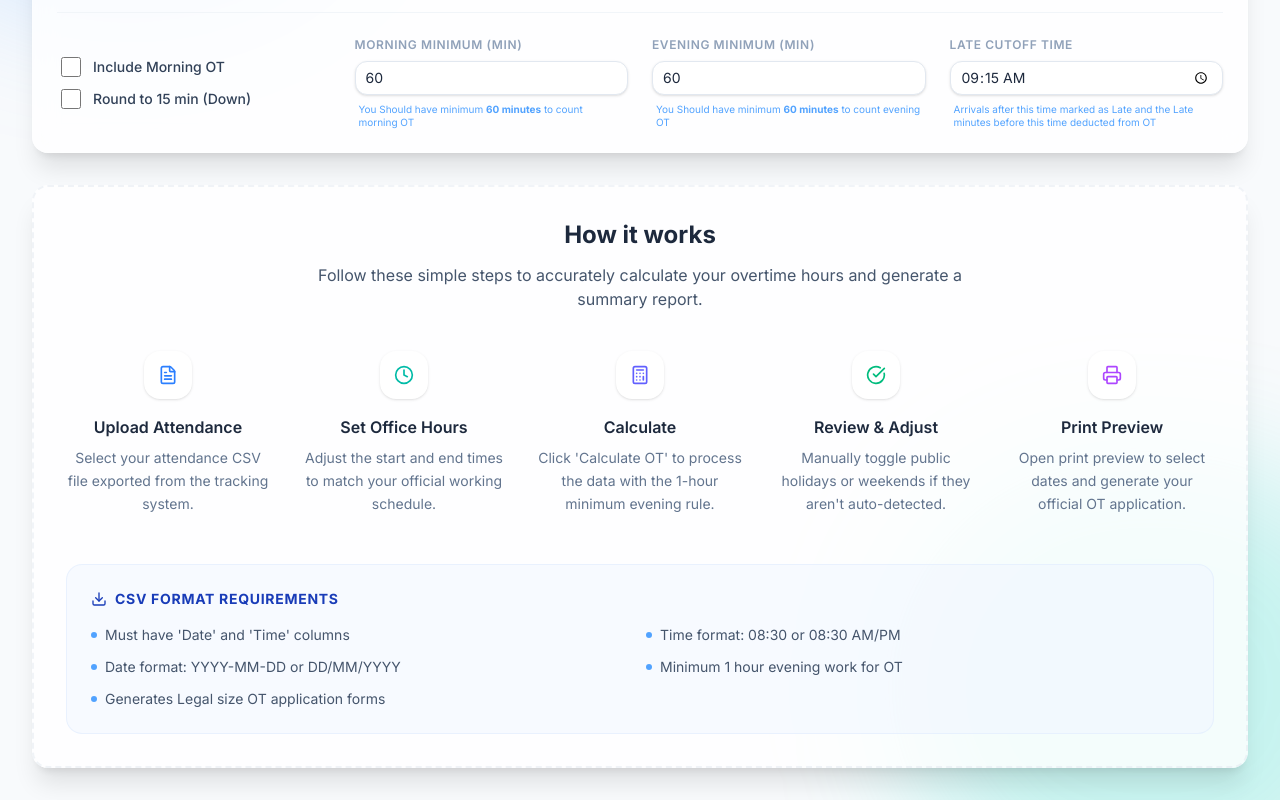
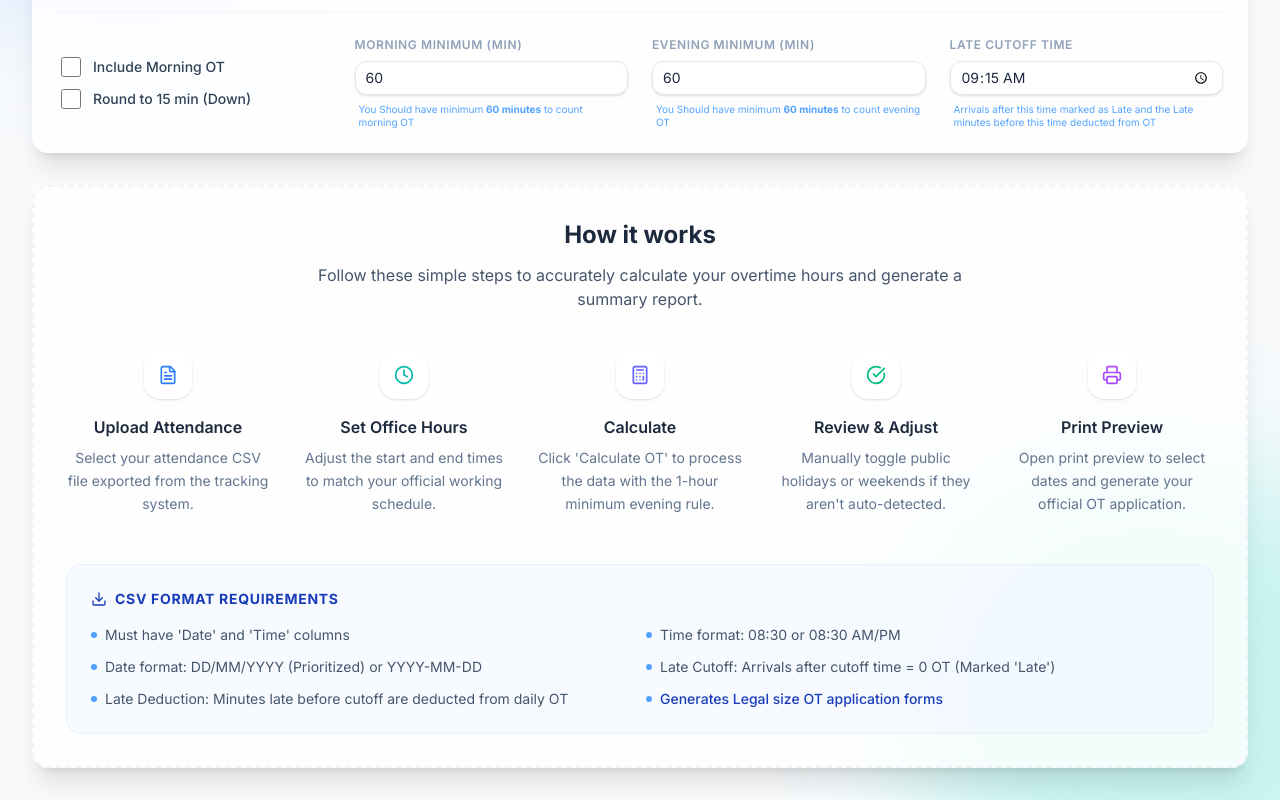
Before and after one commit to Dushan-456/OT-Calculator, a React (Vite) app: page / in a window 1280 px wide. Shown: the part 318-1118 px from the top of the page. Built offline with nearby package versions, Linux system fonts and the light colour scheme.

Commit message:
Update Instructions.jsx

```diff
--- a/src/components/Instructions.jsx
+++ b/src/components/Instructions.jsx
@@ -70,13 +70,17 @@ export default function Instructions() {
             </li>
             <li className="flex items-center gap-2">
               <div className="w-1.5 h-1.5 rounded-full bg-blue-400"></div>
-              Date format: YYYY-MM-DD or DD/MM/YYYY
+              Date format: DD/MM/YYYY (Prioritized) or YYYY-MM-DD
             </li>
             <li className="flex items-center gap-2">
               <div className="w-1.5 h-1.5 rounded-full bg-blue-400"></div>
-              Minimum 1 hour evening work for OT
+              Late Cutoff: Arrivals after cutoff time = 0 OT (Marked 'Late')
             </li>
             <li className="flex items-center gap-2">
+              <div className="w-1.5 h-1.5 rounded-full bg-blue-400"></div>
+              Late Deduction: Minutes late before cutoff are deducted from daily OT
+            </li>
+            <li className="flex items-center gap-2 text-blue-800 font-medium">
               <div className="w-1.5 h-1.5 rounded-full bg-blue-400"></div>
               Generates Legal size OT application forms
             </li>
```
